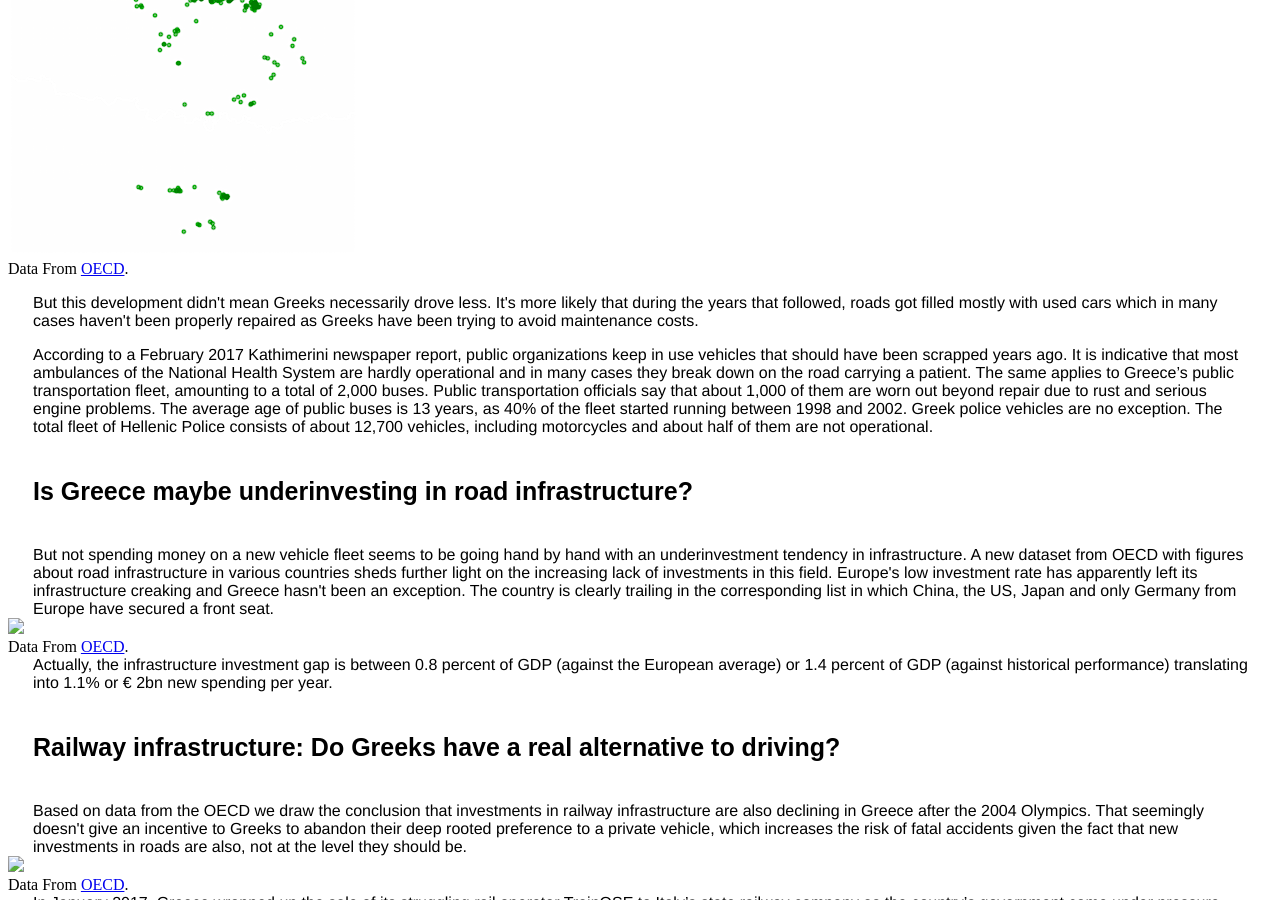
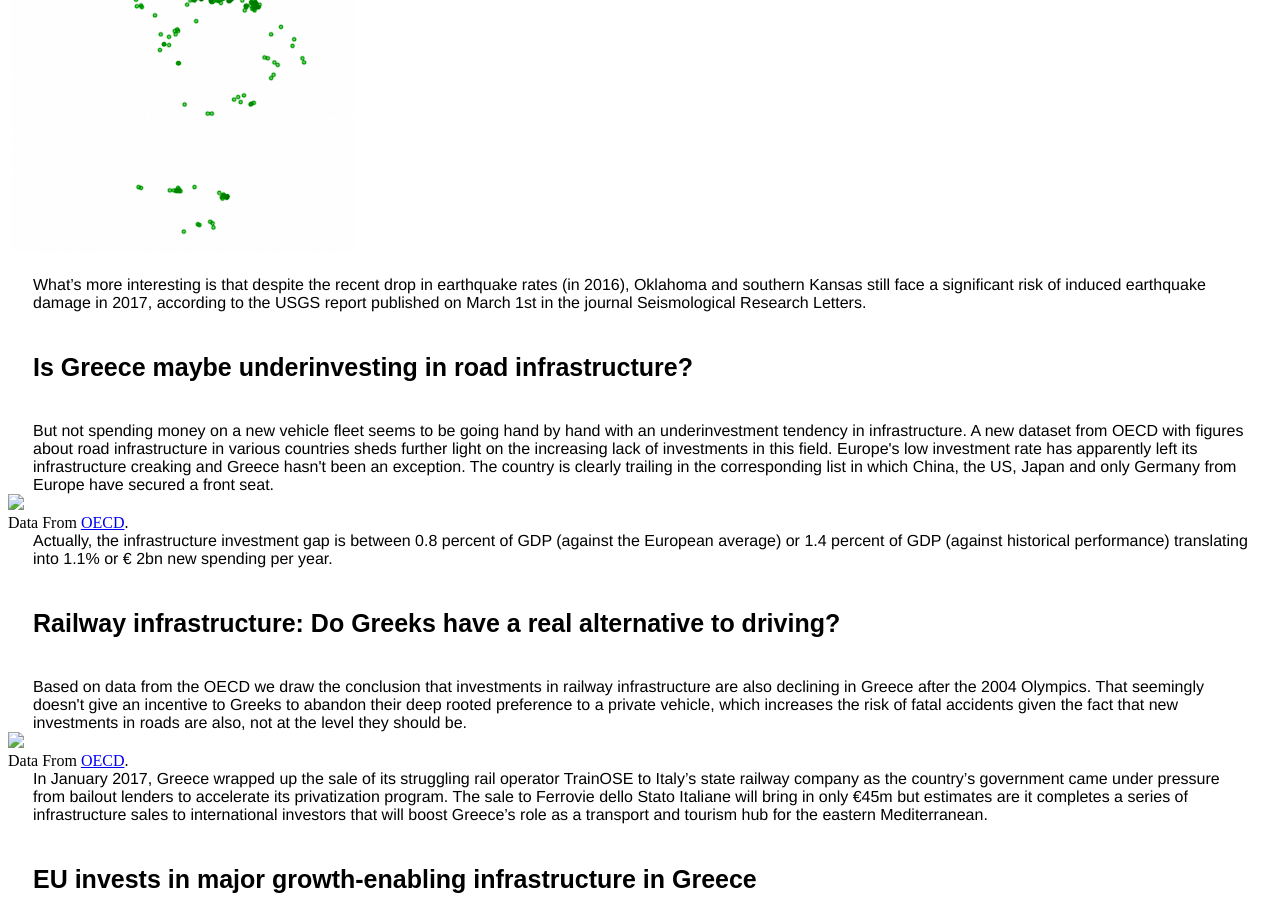
Before and after one commit to chrgavalas/data-projects, a Jekyll site: the page docs/US-Earthquakes/index.html, which Jekyll copies as it is, in a window 1280 px wide and 900 px high, scrolled down 1928 px. Built offline with Jekyll 4.4.1, drawn with Linux system fonts in a browser that asks for light colours.

Commit message:
Earthquakes

```diff
--- a/docs/US-Earthquakes/index.html
+++ b/docs/US-Earthquakes/index.html
@@ -28,8 +28,8 @@
   <h3 class="title"> Wait a second. Is it maybe Oklahoma? </h3>
   <div class="story_article"> What is missing in the larger scaled map in the decisive influence of Oklahoma in the dramatic increase. But the more we zoom the clearer the picture gets. </div>
   <img src="oklahoma-dots.png">
-  <div> Data From <a href="https://data.oecd.org" target="blank"> OECD</a>. </div>
-  <div class="story_article"> <p>But this development didn't mean Greeks necessarily drove less. It's more likely that during the years that followed, roads got filled mostly with used cars which in many cases haven't been properly repaired as Greeks have been trying to avoid maintenance costs.</p> <p> According to a February 2017 Kathimerini newspaper report, public organizations keep in use vehicles that should have been scrapped years ago. It is indicative that most ambulances of the National Health System are hardly operational and in many cases they break down on the road carrying a patient. The same applies to Greece’s public transportation fleet, amounting to a total of 2,000 buses. Public transportation officials say that about 1,000 of them are worn out beyond repair due to rust and serious engine problems. The average age of public buses is 13 years, as 40% of the fleet started running between 1998 and 2002. Greek police vehicles are no exception. The total fleet of Hellenic Police consists of about 12,700 vehicles, including motorcycles and about half of them are not operational.</p>  </div>
+  <div class="story_article"> <p>What’s more interesting is that despite the recent drop in earthquake rates (in 2016), Oklahoma and southern Kansas still face a significant risk of induced earthquake damage in 2017, according to the USGS report published on March 1st in the journal Seismological Research Letters.
+  </p>  </div>
   <h3 class="title"> Is Greece maybe underinvesting in road infrastructure? </h3>
   <div class="story_article"> But not spending money on a new vehicle fleet seems to be going hand by hand with an underinvestment tendency in infrastructure. A new dataset from OECD with figures about road infrastructure in various countries sheds further light on the increasing lack of investments in this field. Europe's low investment rate has apparently left its infrastructure creaking and Greece hasn't been an exception. The country is clearly trailing in the corresponding list in which China, the US, Japan and only Germany from Europe have secured a front seat. </div>
   <img src="invest.png">
```
